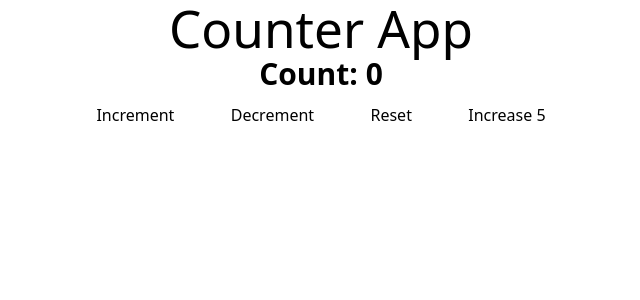
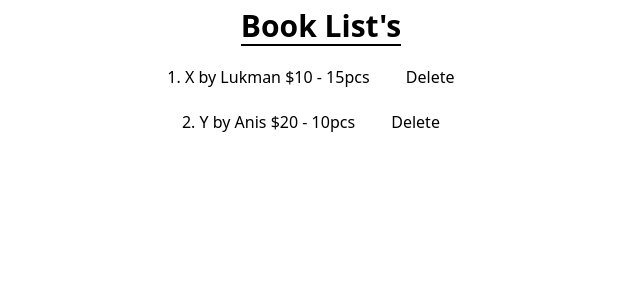
Before and after one commit to lukmanxpert/redux-toolkit-app, a React (Vite) app: page / in a window 1280 px wide. Shown: the top 300 px of the page, without its empty margins (319-959 px from the left). Built offline with nearby package versions, Linux system fonts and the light colour scheme.

Commit message:
added books and handle delete book operations

```diff
--- a/src/App.jsx
+++ b/src/App.jsx
@@ -1,11 +1,10 @@
-import CounterView from "./features/counter/CounterView"
+import React from 'react'
+import BookList from './components/book/BookList'
 
-function App() {
-
+const App = () => {
   return (
-    <div>
-      <h1 className="counter">Counter App</h1>
-      <CounterView />
+    <div className='min-w-screen'>
+      <BookList />
     </div>
   )
 }
--- a/src/app/store.js
+++ b/src/app/store.js
@@ -1,8 +1,8 @@
 import { configureStore } from "@reduxjs/toolkit";
-import counterReducer from "../features/counter/counterSlice";
+import bookReducer from "../features/bookSlice";
 const store = configureStore({
   reducer: {
-    counter: counterReducer,
-  },
+    booksR: bookReducer,
+  }
 });
 export default store;
--- /dev/null
+++ b/src/components/book/BookList.jsx
@@ -0,0 +1,29 @@
+import React from 'react'
+import { useDispatch, useSelector } from 'react-redux'
+import { deleteBook } from '../../features/bookSlice'
+
+const BookList = () => {
+    const dispatch = useDispatch()
+    const books = useSelector(state => state.booksR.book)
+    const handleDelete = (id) => {
+        dispatch(deleteBook(id))
+    }
+    console.log("Book's", books);
+    return (
+        <div className='flex items-center flex-col'>
+            <h1 className='text-center text-3xl font-bold my-2 border-b-2'>Book List's</h1>
+            <ul className=''>
+                {
+                    books && books.length > 0 ? books.map((book) => {
+                        return <li key={book.id} className='flex gap-4 justify-center items-center'>
+                            <p className='font-medium'>{book.id}. {book?.name} by {book.author} ${book.price} - {book.quantity}pcs</p>
+                            <button onClick={() => handleDelete(book.id)}>Delete</button>
+                        </li>
+                    }) : "No Book's Available"
+                }
+            </ul>
+        </div>
+    )
+}
+
+export default BookList
--- /dev/null
+++ b/src/features/bookSlice.js
@@ -0,0 +1,32 @@
+import { createSlice } from "@reduxjs/toolkit";
+
+const initialState = {
+  book: [
+    {
+      id: 1,
+      name: "X",
+      author: "Lukman",
+      price: 10,
+      quantity: 15,
+    },
+    {
+      id: 2,
+      name: "Y",
+      author: "Anis",
+      price: 20,
+      quantity: 10,
+    },
+  ],
+};
+const bookSlice = createSlice({
+  name: "book",
+  initialState,
+  reducers: {
+    deleteBook: (state, action) => {
+      const id = action.payload;
+      state.book = state.book.filter((book) => book.id !== id);
+    },
+  },
+});
+export const {deleteBook} = bookSlice.actions;
+export default bookSlice.reducer;
--- a/src/features/counter/CounterView.jsx
+++ /dev/null
@@ -1,20 +0,0 @@
-import React from 'react'
-import { useDispatch, useSelector } from 'react-redux'
-import { decrement, increaseByAmount, increment, reset } from './counterSlice';
-
-export default function CounterView() {
-    const count = useSelector(state => state.counter.count);
-    const dispatch = useDispatch();
-    console.log(count);
-    return (
-        <div className='flex justify-center flex-col items-center '>
-            <h1 className='text-3xl font-bold'>Count: {count}</h1>
-            <div className='all-button flex gap-4'>
-                <button onClick={() => dispatch(increment())}>Increment</button>
-                <button onClick={() => dispatch(decrement())}>Decrement</button>
-                <button onClick={() => dispatch(reset())}>Reset</button>
-                <button onClick={() => dispatch(increaseByAmount(5))}>Increase 5</button>
-            </div>
-        </div>
-    )
-}
--- a/src/features/counter/counterSlice.js
+++ /dev/null
@@ -1,24 +0,0 @@
-import { createSlice } from "@reduxjs/toolkit";
-
-export const counterSlice = createSlice({
-  name: "counter",
-  initialState: {
-    count: 0,
-  },
-  reducers: {
-    increment: (state) => {
-      state.count = state.count + 1;
-    },
-    decrement: (state) => {
-      state.count = state.count - 1;
-    },
-    reset: (state) => {
-      state.count = 0;
-    },
-    increaseByAmount: (state, action) => {
-      state.count = state.count + action.payload;
-    },
-  },
-});
-export const { increment, decrement, reset, increaseByAmount } = counterSlice.actions;
-export default counterSlice.reducer;
--- a/src/main.jsx
+++ b/src/main.jsx
@@ -1,4 +1,3 @@
-import { StrictMode } from 'react'
 import { createRoot } from 'react-dom/client'
 import './index.css'
 import App from './App.jsx'
```
